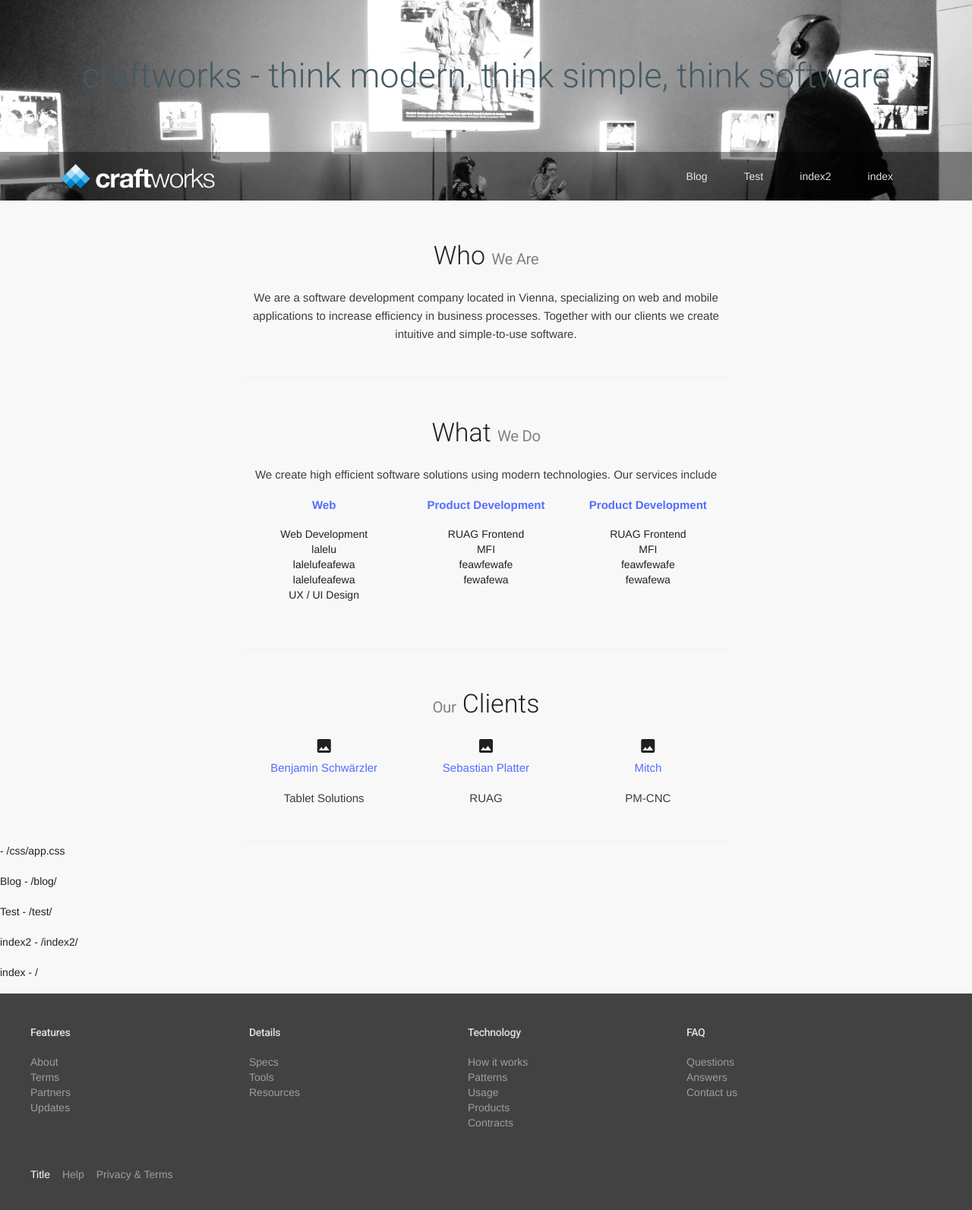
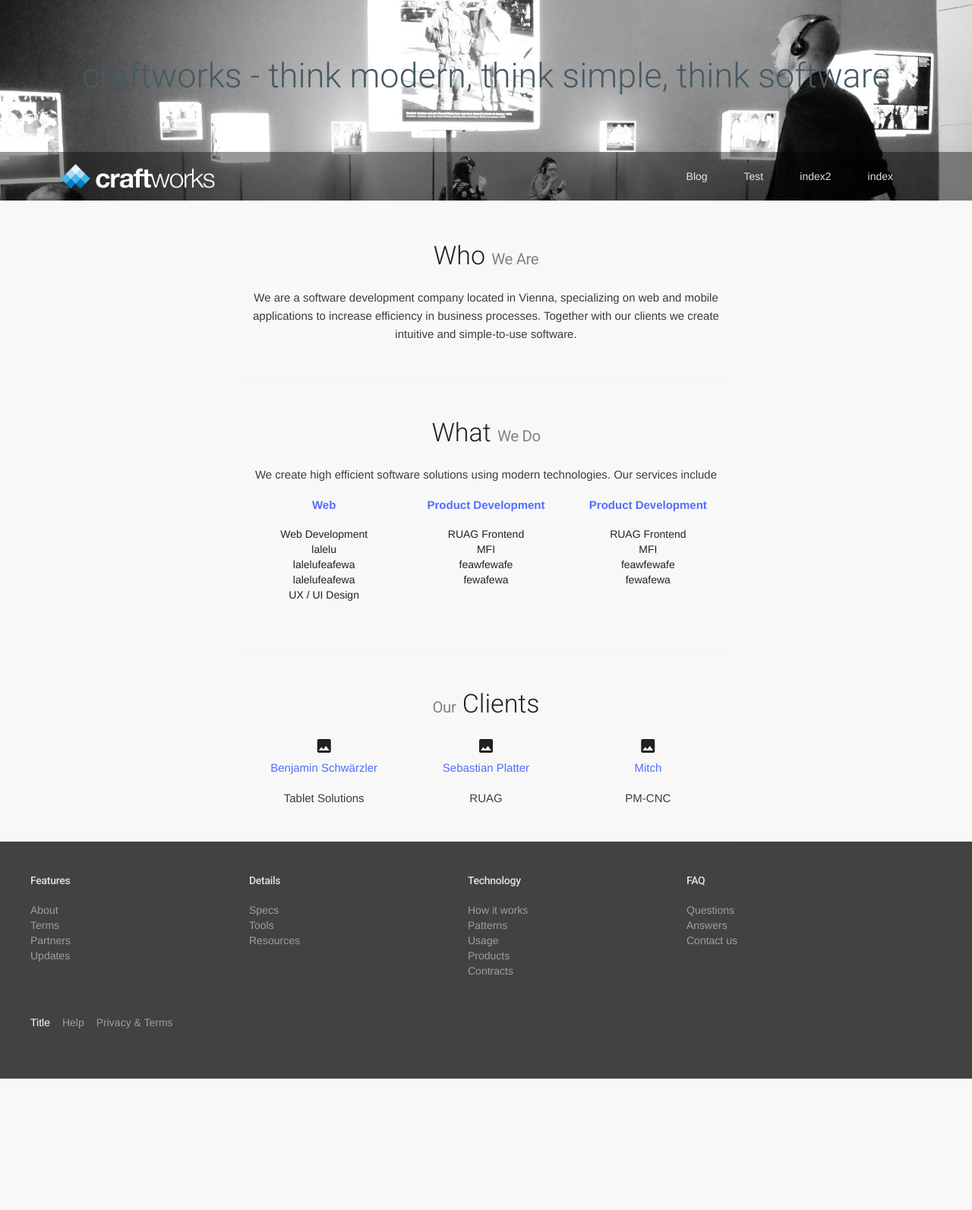
Before and after one commit to craftworks-at/craftworks-at, a Jekyll site: the page built from index.html, in a window 1280 px wide. Shown: the top 1593 px of the page at 76% size. Built offline with Jekyll 4.4.1, drawn with Linux system fonts in a browser that asks for light colours; nearby versions of some CDN libraries; library files that are not in the unit come from our copies.

Commit message:
Fixed finally

```diff
--- a/_includes/menu.html
+++ b/_includes/menu.html
@@ -1,5 +1,6 @@
 <!-- currently no active tab or subemnu suppert because currently not needed here -->
 <!-- http://thinkshout.com/blog/2014/12/creating-dynamic-menus-in-jekyll/ -->
+
 
 <nav class="mdl-navigation">
     {% for node in site.pages %}
--- a/_layouts/default.html
+++ b/_layouts/default.html
@@ -50,11 +50,6 @@
         </header>
         <main class="mdl-layout__content">
             {{content}}
-            {% for node in site.pages %}
-            <p>
-                {{node.title}} - {{node.url}}
-            </p>
-            {% endfor %}
             {% include footer.html %}
         </main>
     </div>
```
